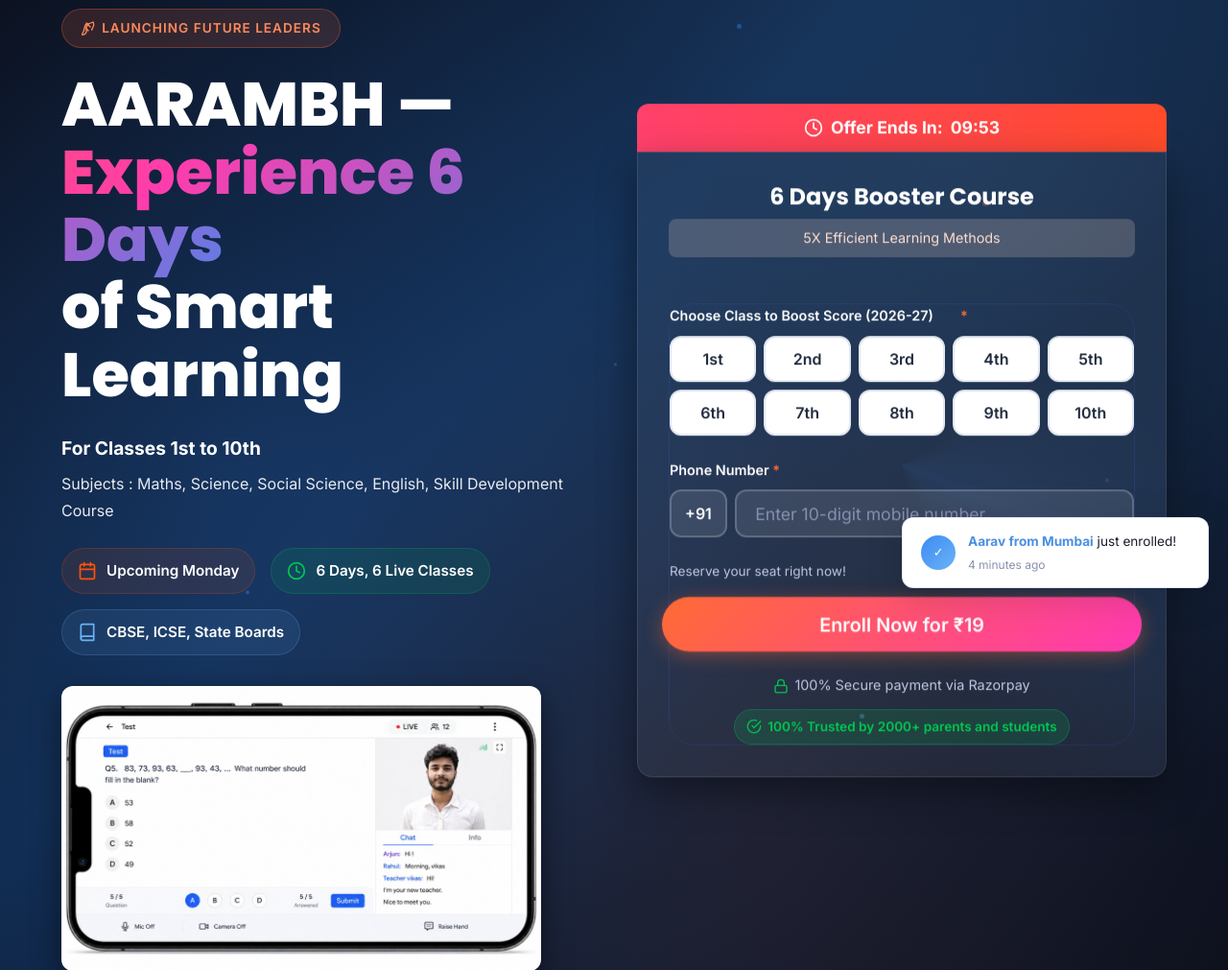
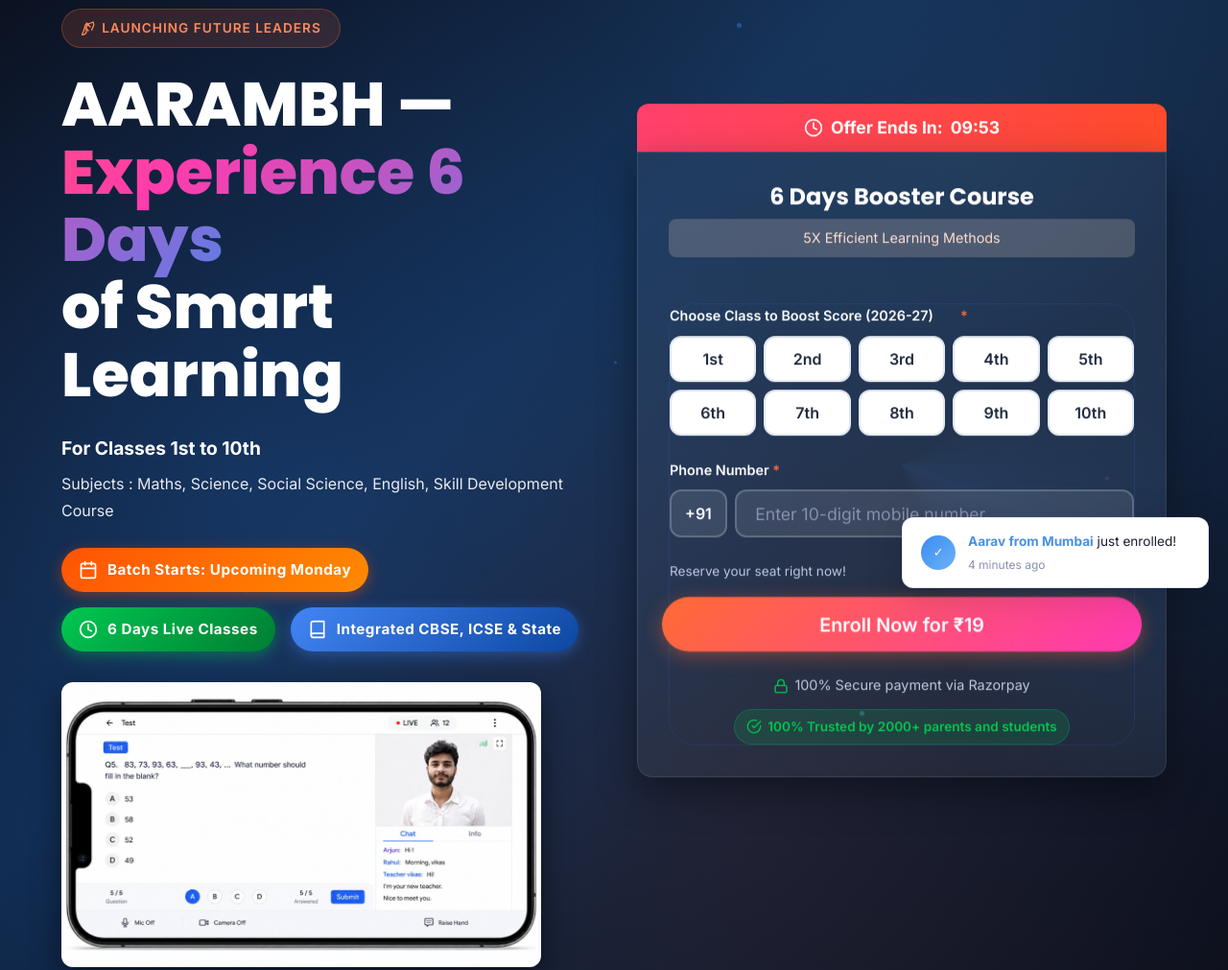
Before and after one commit to heyyguru/aarambh, a PHP site: page / in a window 1280 px wide. Shown: the part 87-1098 px from the top of the page at 96% size. Run offline with PHP 8.4, Linux system fonts and the light colour scheme; some libraries are stand-ins or nearby versions.

Commit message:
Redesign Course Highlights into premium gradient marketing badges

```diff
--- a/index.php
+++ b/index.php
@@ -183,19 +183,19 @@ try {
                     <p style="color: rgba(255,255,255,0.9); font-size: 1rem;">Subjects : Maths, Science, Social Science, English, Skill Development Course</p>
                 </div>
 
-                <!-- Course Highlights Redesigned -->
+                <!-- Course Highlights Redesigned Awesome Marketing Style -->
                 <div style="display: flex; flex-wrap: wrap; gap: 1rem; margin-bottom: 2rem;">
-                    <div style="display: flex; align-items: center; gap: 10px; background: rgba(255, 83, 5, 0.1); border: 1px solid rgba(255, 83, 5, 0.2); padding: 10px 16px; border-radius: 50px;">
-                        <svg width="20" height="20" viewBox="0 0 24 24" fill="none" stroke="#FF5305" stroke-width="2" stroke-linecap="round" stroke-linejoin="round"><rect x="3" y="4" width="18" height="18" rx="2" ry="2"></rect><line x1="16" y1="2" x2="16" y2="6"></line><line x1="8" y1="2" x2="8" y2="6"></line><line x1="3" y1="10" x2="21" y2="10"></line></svg>
-                        <span style="color: #fff; font-weight: 600; font-size: 0.95rem;">Upcoming Monday</span>
+                    <div style="display: flex; align-items: center; gap: 10px; background: linear-gradient(135deg, #FF5305 0%, #FF8A00 100%); padding: 10px 18px; border-radius: 50px; box-shadow: 0 4px 15px rgba(255,83,5,0.4);">
+                        <svg width="20" height="20" viewBox="0 0 24 24" fill="none" stroke="#fff" stroke-width="2" stroke-linecap="round" stroke-linejoin="round"><rect x="3" y="4" width="18" height="18" rx="2" ry="2"></rect><line x1="16" y1="2" x2="16" y2="6"></line><line x1="8" y1="2" x2="8" y2="6"></line><line x1="3" y1="10" x2="21" y2="10"></line></svg>
+                        <span style="color: #fff; font-weight: 700; font-size: 0.95rem; letter-spacing: 0.5px;">Batch Starts: Upcoming Monday</span>
                     </div>
-                    <div style="display: flex; align-items: center; gap: 10px; background: rgba(0, 200, 81, 0.1); border: 1px solid rgba(0, 200, 81, 0.2); padding: 10px 16px; border-radius: 50px;">
-                        <svg width="20" height="20" viewBox="0 0 24 24" fill="none" stroke="#00C851" stroke-width="2" stroke-linecap="round" stroke-linejoin="round"><circle cx="12" cy="12" r="10"></circle><polyline points="12 6 12 12 16 14"></polyline></svg>
-                        <span style="color: #fff; font-weight: 600; font-size: 0.95rem;">6 Days, 6 Live Classes</span>
+                    <div style="display: flex; align-items: center; gap: 10px; background: linear-gradient(135deg, #00C851 0%, #007E33 100%); padding: 10px 18px; border-radius: 50px; box-shadow: 0 4px 15px rgba(0,200,81,0.4);">
+                        <svg width="20" height="20" viewBox="0 0 24 24" fill="none" stroke="#fff" stroke-width="2" stroke-linecap="round" stroke-linejoin="round"><circle cx="12" cy="12" r="10"></circle><polyline points="12 6 12 12 16 14"></polyline></svg>
+                        <span style="color: #fff; font-weight: 700; font-size: 0.95rem; letter-spacing: 0.5px;">6 Days Live Classes</span>
                     </div>
-                    <div style="display: flex; align-items: center; gap: 10px; background: rgba(107, 179, 246, 0.1); border: 1px solid rgba(107, 179, 246, 0.2); padding: 10px 16px; border-radius: 50px;">
-                        <svg width="20" height="20" viewBox="0 0 24 24" fill="none" stroke="#6BB3F6" stroke-width="2" stroke-linecap="round" stroke-linejoin="round"><path d="M4 19.5A2.5 2.5 0 0 1 6.5 17H20"></path><path d="M6.5 2H20v20H6.5A2.5 2.5 0 0 1 4 19.5v-15A2.5 2.5 0 0 1 6.5 2z"></path></svg>
-                        <span style="color: #fff; font-weight: 600; font-size: 0.95rem;">CBSE, ICSE, State Boards</span>
+                    <div style="display: flex; align-items: center; gap: 10px; background: linear-gradient(135deg, #4285F4 0%, #0d47a1 100%); padding: 10px 18px; border-radius: 50px; box-shadow: 0 4px 15px rgba(66,133,244,0.4);">
+                        <svg width="20" height="20" viewBox="0 0 24 24" fill="none" stroke="#fff" stroke-width="2" stroke-linecap="round" stroke-linejoin="round"><path d="M4 19.5A2.5 2.5 0 0 1 6.5 17H20"></path><path d="M6.5 2H20v20H6.5A2.5 2.5 0 0 1 4 19.5v-15A2.5 2.5 0 0 1 6.5 2z"></path></svg>
+                        <span style="color: #fff; font-weight: 700; font-size: 0.95rem; letter-spacing: 0.5px;">Integrated CBSE, ICSE & State</span>
                     </div>
                 </div>
 
```
